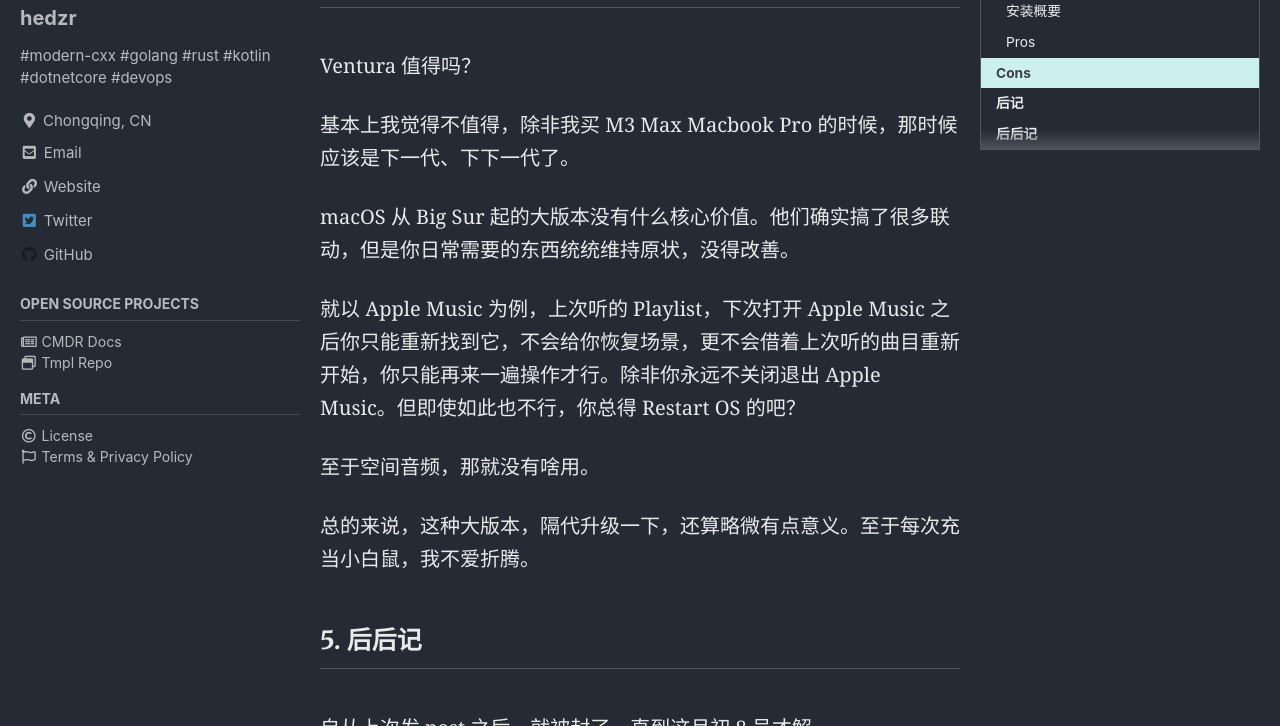
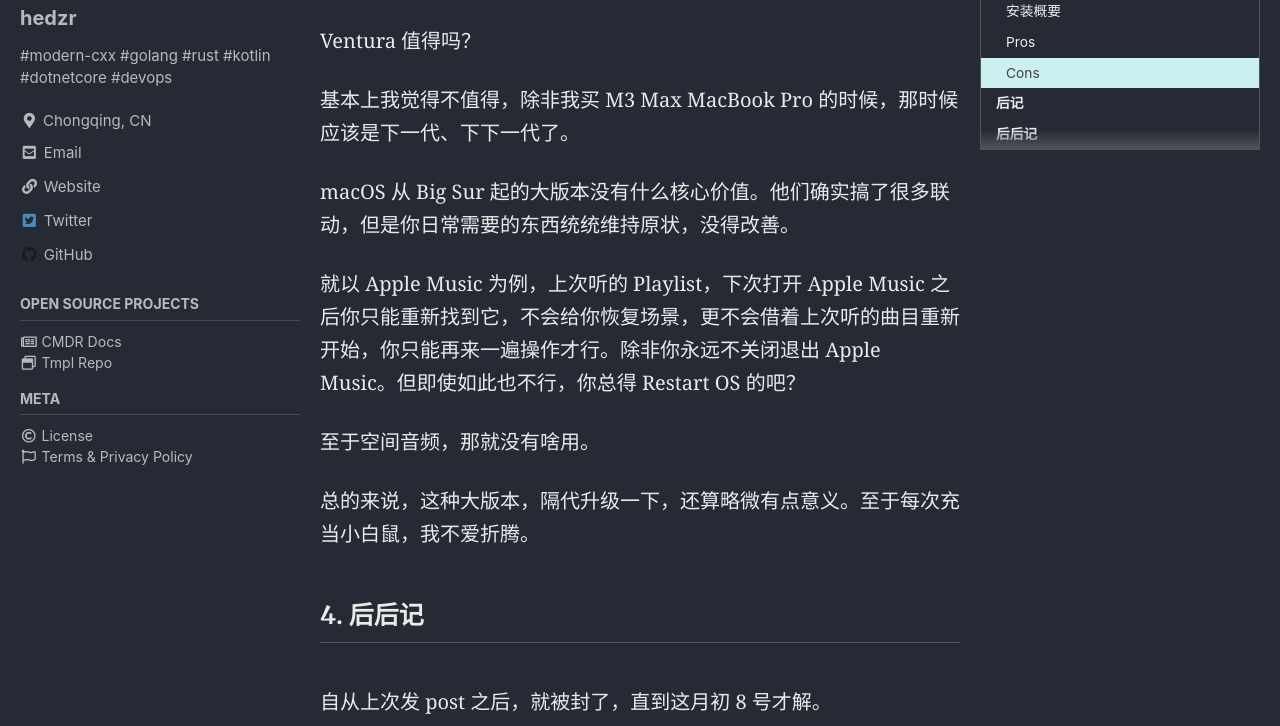
Before and after one commit to hedzr/hedzr.github.io, a Jekyll site: the page built from _posts/2022-12-21-after-long-time-of-blocked.md, in a window 1280 px wide and 900 px high, scrolled down 4292 px, cut to the strip 174-900 px from the top of the window. Built offline with Jekyll 4.4.1, drawn with Linux system fonts in a browser that asks for light colours; cached includes are drawn as plain includes; emoji names are drawn with the system emoji font; some web fonts are replaced; comment, search, counter and statistics services are not loaded.

Commit message:
typo and wrong chapter

```diff
--- a/_posts/2022-12-21-after-long-time-of-blocked.md
+++ b/_posts/2022-12-21-after-long-time-of-blocked.md
@@ -84,7 +84,7 @@
 
 
 
-## Cons
+### Cons
 
 因为有两个相似的卷，在配置我的工作环境的过程中，出错若干，常常弄错。
 
@@ -118,7 +118,7 @@
 
 Ventura 值得吗？
 
-基本上我觉得不值得，除非我买 M3 Max Macbook Pro 的时候，那时候应该是下一代、下下一代了。
+基本上我觉得不值得，除非我买 M3 Max MacBook Pro 的时候，那时候应该是下一代、下下一代了。
 
 macOS 从 Big Sur 起的大版本没有什么核心价值。他们确实搞了很多联动，但是你日常需要的东西统统维持原状，没得改善。
 
```
